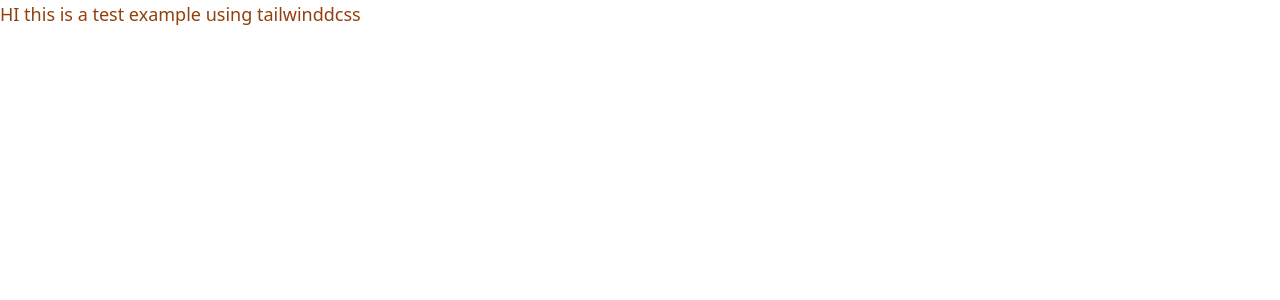
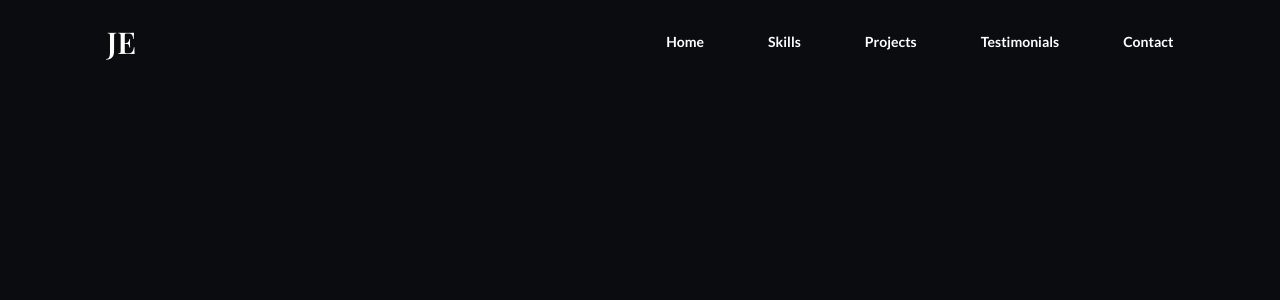
Before and after one commit to travisburns/portfoliosite, a React (Vite) app in the folder portfoliosite/: page / in a window 1280 px wide. Shown: the top 300 px of the page. Built offline with nearby package versions, Linux system fonts and the light colour scheme.

Commit message:
Added responsive navigation bar basics, plus assets

```diff
--- a/portfoliosite/src/App.jsx
+++ b/portfoliosite/src/App.jsx
@@ -1,13 +1,18 @@
+import { useState } from "react"
+import useMediaQuery from "./hooks/useMediaQuery";
+import Navbar from './scenes/Navbar'
 
 
 function App() {
-
+  const [selectedPage, setSelectedPage] = useState('home')
+  const isAboveMediumScreens = useMediaQuery("(min-width: 1060px)");
 
   return (
-    <>
-      <h1 className="text-lg text-amber-800">HI this is a test example using tailwinddcss</h1>
-
-    </>
+   <div className="app bg-deep-blue">
+    <Navbar
+      selectedPage ={selectedPage} setSelectedPage={setSelectedPage}
+    />
+   </div>
   )
 }
 
--- a/portfoliosite/src/index.css
+++ b/portfoliosite/src/index.css
@@ -4,3 +4,12 @@
 @tailwind base;
 @tailwind components;
 @tailwind utilities;
+
+html,
+body,
+#root,
+.app {
+  height: 100%;
+  background-color: #0B0C10;
+  @apply text-white;
+}
--- /dev/null
+++ b/portfoliosite/src/scenes/Navbar.jsx
@@ -0,0 +1,80 @@
+import {useState } from 'react'
+import AnchorLink from 'react-anchor-link-smooth-scroll';
+import useMediaQuery from '../hooks/useMediaQuery';
+import menuicon from '../assets/menu-icon.svg'
+
+const Link = ({page, selectedPage, setSelectedPage}) => {
+    const lowerCasePage = page.toLowerCase();
+    return (
+        <AnchorLink
+            className={`${selectedPage === lowerCasePage ? "text-yellow" : "" }
+                hover:text-yellow transition duration-500`}
+                href={`#${lowerCasePage}`}
+                onClick={() => setSelectedPage(lowerCasePage)}
+        >
+            {page}
+        </AnchorLink>
+    )
+}
+
+
+const Navbar = ({ selectedPage, setSelectedPage }) => {
+    const [isMenuToggled, setIsMenuToggled] = useState(false);
+    const isAboveSmallScreens = useMediaQuery("(min-width: 768px");
+
+    return (
+        <nav className={`z-40 w-full fixed top-0 py-6`}>
+            <div className='flex items-center justify-between mx-auto w-5/6'>
+              <h4 className='font-playfair text-3xl font-bold'>JE </h4>
+
+              {/* DESKTOP NAV */ }
+              {isAboveSmallScreens ? (
+                <div className='flex justify-between gap-16 font-Lato text-sm font-semibold'>
+                    <Link
+                        page="Home"
+                        selectedPage={selectedPage}
+                        setSelectedPage={setSelectedPage}
+
+                    />
+                     <Link
+                        page="Skills"
+                        selectedPage={selectedPage}
+                        setSelectedPage={setSelectedPage}
+
+                    />
+                     <Link
+                        page="Projects"
+                        selectedPage={selectedPage}
+                        setSelectedPage={setSelectedPage}
+
+                    />
+                     <Link
+                        page="Testimonials"
+                        selectedPage={selectedPage}
+                        setSelectedPage={setSelectedPage}
+
+                    />
+                     <Link
+                        page="Contact"
+                        selectedPage={selectedPage}
+                        setSelectedPage={setSelectedPage}
+
+                    />
+                </div>
+              ) : (
+              <button
+              className="rounded-full bg-red p-2"
+              onClick={()=> setIsMenuToggled(!isMenuToggled)}
+              >
+
+                <img src={menuicon} alt="menu-icon" />
+
+              </button>
+              )}
+            </div>
+        </nav>
+
+    )
+}
+
+export default Navbar
--- a/portfoliosite/tailwind.config.js
+++ b/portfoliosite/tailwind.config.js
@@ -8,12 +8,12 @@
   theme: {
     extend: {
       colors: {
-        blue: "#2CBCE9",
-        red: "#DC4492",
+        blue: "#66FCF1",
+        red: "#45A29E",
         yellow: "FDCC49",
         grey: "#ededed",
-        "deep-blue": "#010026",
-        "dark-grey": "#757575",
+        "deep-blue": "#1F2833",
+        "dark-grey": "#cC5C6C7",
         "opague-black": "rgba(0, 0, 0, 0.35)"
       },
       backgroundImage: (theme) => ({
```
Also changed, not shown: portfoliosite/src/assets/menu-icon.svg (added).
